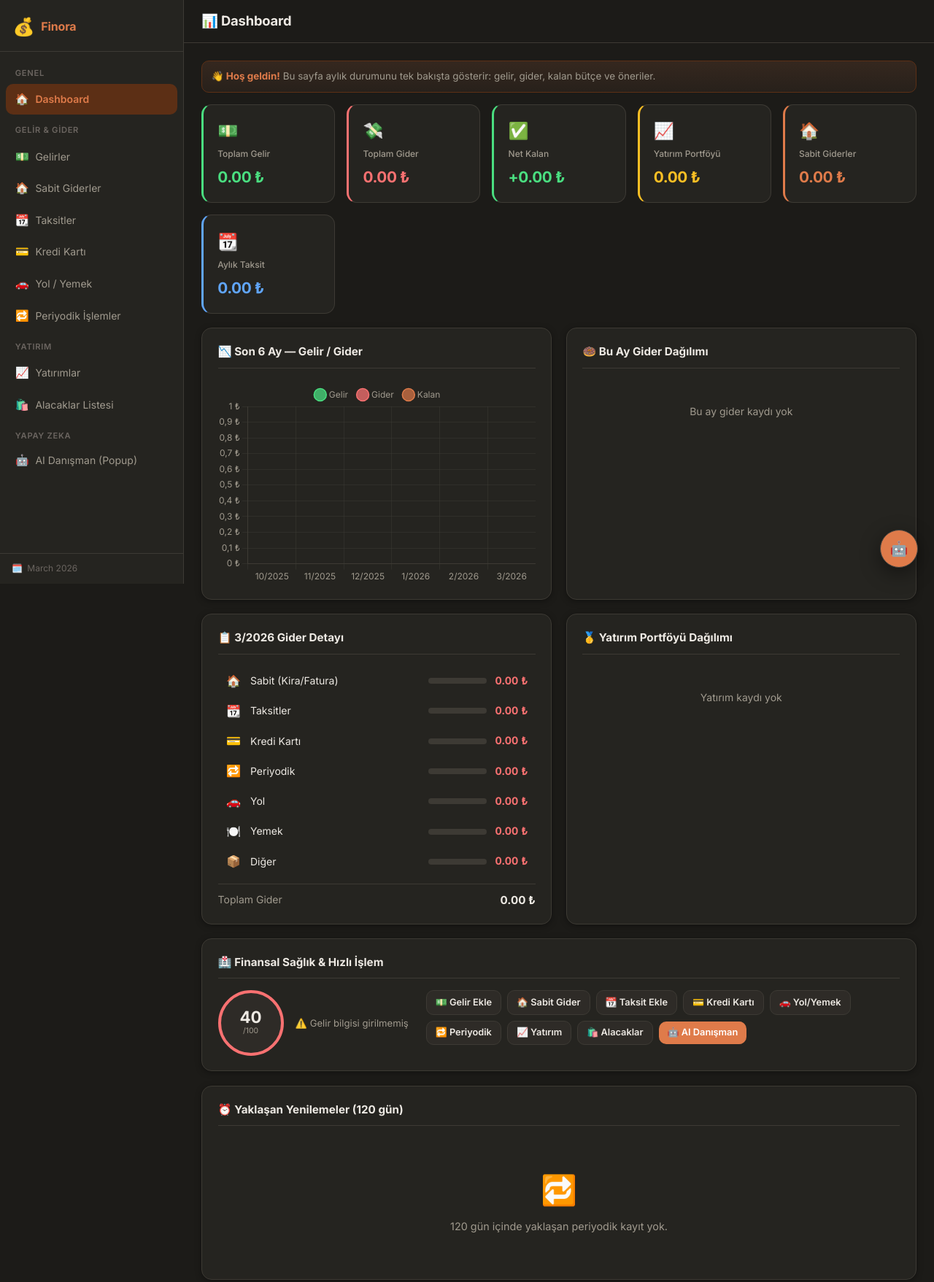
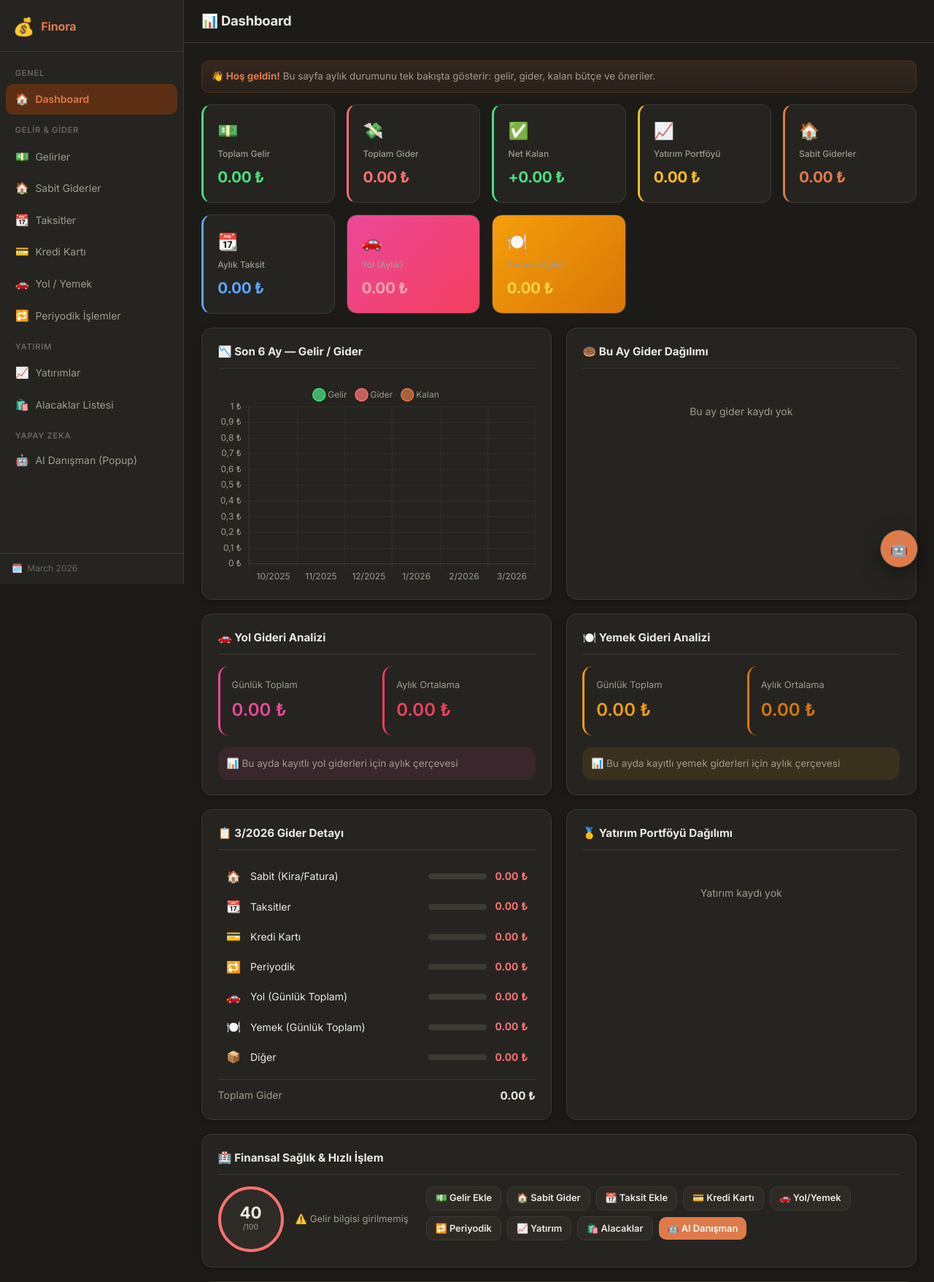
Before and after one commit to mhmmtctnn/Finora, a Flask app: page / in a window 1280 px wide. Shown: the top 1757 px of the page at 73% size. Run offline with Flask 3, Linux system fonts and the light colour scheme; data that the repository does not hold is empty; a map, chart or similar area stays blank.

Commit message:
yol ve yemek giderleri icin aylik detay kartlari ve analiz eklendi

```diff
--- a/app/app.py
+++ b/app/app.py
@@ -662,6 +662,11 @@ def aylik_ozet(ay, yil):
     tper_gider = periyodik_map.get('gider', 0.0)
     tper_gelir = periyodik_map.get('gelir', 0.0)
 
+    # Yol ve yemek günlük ortalama hesaplama (ay geneline dağıtılmış)
+    gun_sayisi = 30 if ay != 2 else 28
+    aylik_yol = tyol if tyol > 0 else 0.0
+    aylik_yemek = tyemek if tyemek > 0 else 0.0
+
     tyatirim_deger = db.session.query(
         func.coalesce(func.sum(Yatirim.miktar * Yatirim.birim_fiyat), 0.0)
     ).scalar() or 0.0
@@ -675,6 +680,7 @@ def aylik_ozet(ay, yil):
     return dict(
         toplam_gelir=tg, toplam_sabit=ts, toplam_taksit=tt,
         toplam_kredi=tk, toplam_yol=tyol, toplam_yemek=tyemek,
+        aylik_yol=aylik_yol, aylik_yemek=aylik_yemek,
         toplam_diger=tdiger,
         toplam_periyodik_gider=tper_gider,
         toplam_periyodik_gelir=tper_gelir,
--- a/app/templates/dashboard.html
+++ b/app/templates/dashboard.html
@@ -36,6 +36,16 @@
     <span class="stat-label">Aylık Taksit</span>
     <span class="stat-value amt-blue">{{ "%.2f"|format(ozet.toplam_taksit) }} ₺</span>
   </div>
+  <div class="stat-card" style="background:linear-gradient(135deg, #ec4899 0%, #f43f5e 100%)">
+    <span class="stat-icon">🚗</span>
+    <span class="stat-label">Yol (Aylık)</span>
+    <span class="stat-value" style="color:#fda4af">{{ "%.2f"|format(ozet.aylik_yol) }} ₺</span>
+  </div>
+  <div class="stat-card" style="background:linear-gradient(135deg, #f59e0b 0%, #d97706 100%)">
+    <span class="stat-icon">🍽️</span>
+    <span class="stat-label">Yemek (Aylık)</span>
+    <span class="stat-value" style="color:#fcd34d">{{ "%.2f"|format(ozet.aylik_yemek) }} ₺</span>
+  </div>
 </div>
 
 <!-- MAIN GRID -->
@@ -53,6 +63,42 @@
     <div class="chart-wrap tall"><canvas id="expenseChart"></canvas></div>
   </div>
 
+  <!-- YOL DETAY -->
+  <div class="section-card">
+    <div class="section-title">🚗 Yol Gideri Analizi</div>
+    <div style="display:grid;grid-template-columns:1fr 1fr;gap:1rem;margin-bottom:1rem">
+      <div style="padding:1rem;background:var(--surface-2);border-radius:var(--r-lg);border-left:3px solid #ec4899">
+        <div style="font-size:.8rem;color:var(--text-2);margin-bottom:.3rem">Günlük Toplam</div>
+        <div style="font-size:1.5rem;font-weight:600;color:#ec4899">{{ "%.2f"|format(ozet.toplam_yol) }} ₺</div>
+      </div>
+      <div style="padding:1rem;background:var(--surface-2);border-radius:var(--r-lg);border-left:3px solid #f43f5e">
+        <div style="font-size:.8rem;color:var(--text-2);margin-bottom:.3rem">Aylık Ortalama</div>
+        <div style="font-size:1.5rem;font-weight:600;color:#f43f5e">{{ "%.2f"|format(ozet.aylik_yol) }} ₺</div>
+      </div>
+    </div>
+    <div style="padding:.75rem;background:rgba(236,72,153,.1);border-radius:var(--r-lg);color:var(--text-2);font-size:.85rem">
+      <span>📊 Bu ayda kayıtlı yol giderleri için aylık çerçevesi</span>
+    </div>
+  </div>
+
+  <!-- YEMEK DETAY -->
+  <div class="section-card">
+    <div class="section-title">🍽️ Yemek Gideri Analizi</div>
+    <div style="display:grid;grid-template-columns:1fr 1fr;gap:1rem;margin-bottom:1rem">
+      <div style="padding:1rem;background:var(--surface-2);border-radius:var(--r-lg);border-left:3px solid #f59e0b">
+        <div style="font-size:.8rem;color:var(--text-2);margin-bottom:.3rem">Günlük Toplam</div>
+        <div style="font-size:1.5rem;font-weight:600;color:#f59e0b">{{ "%.2f"|format(ozet.toplam_yemek) }} ₺</div>
+      </div>
+      <div style="padding:1rem;background:var(--surface-2);border-radius:var(--r-lg);border-left:3px solid #d97706">
+        <div style="font-size:.8rem;color:var(--text-2);margin-bottom:.3rem">Aylık Ortalama</div>
+        <div style="font-size:1.5rem;font-weight:600;color:#d97706">{{ "%.2f"|format(ozet.aylik_yemek) }} ₺</div>
+      </div>
+    </div>
+    <div style="padding:.75rem;background:rgba(245,158,11,.1);border-radius:var(--r-lg);color:var(--text-2);font-size:.85rem">
+      <span>📊 Bu ayda kayıtlı yemek giderleri için aylık çerçevesi</span>
+    </div>
+  </div>
+
   <!-- GIDER SATIRLARI -->
   <div class="section-card">
     <div class="section-title">📋 {{ ay }}/{{ yil }} Gider Detayı</div>
@@ -62,8 +108,8 @@
         ('📆', 'Taksitler',           ozet.toplam_taksit, ozet.toplam_gider),
         ('💳', 'Kredi Kartı',         ozet.toplam_kredi,  ozet.toplam_gider),
         ('🔁', 'Periyodik',           ozet.toplam_periyodik_gider,  ozet.toplam_gider),
-        ('🚗', 'Yol',                 ozet.toplam_yol,    ozet.toplam_gider),
-        ('🍽️','Yemek',               ozet.toplam_yemek,  ozet.toplam_gider),
+        ('🚗', 'Yol (Günlük Toplam)', ozet.toplam_yol,    ozet.toplam_gider),
+        ('🍽️','Yemek (Günlük Toplam)',ozet.toplam_yemek,  ozet.toplam_gider),
         ('📦', 'Diğer',               ozet.toplam_diger,  ozet.toplam_gider),
       ] %}
       {% for icon, label, amt, total in rows %}
```
